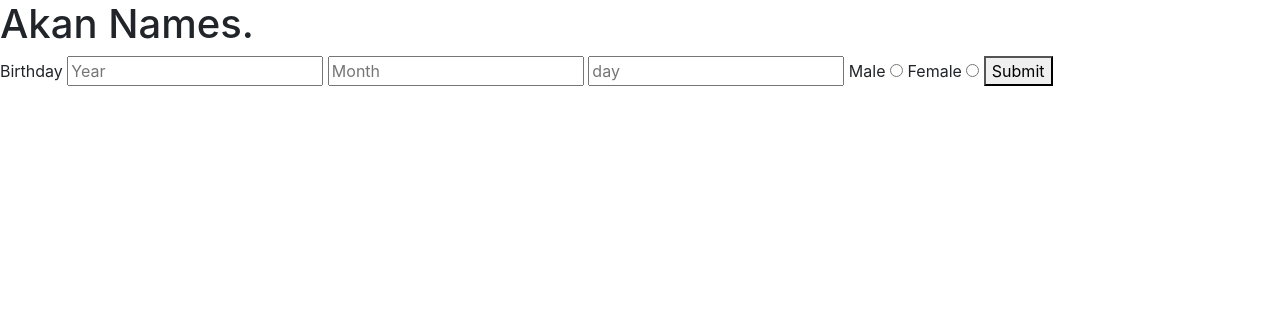
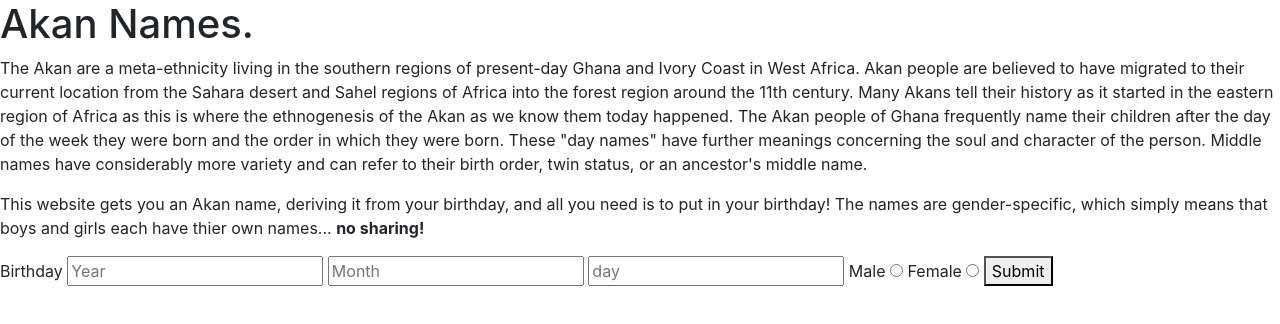
Before and after one commit to ICee-6717OK/akan_name, a plain HTML site: page index.html in a window 1280 px wide. Drawn offline with nearby package versions, Linux system fonts and the light colour scheme.

Commit message:
add content

```diff
--- a/index.html
+++ b/index.html
@@ -7,7 +7,12 @@
   </head>
   <body>
     <h1>Akan Names.</h1>
-    <div>
+    <div class="content">
+        <p>The Akan are a meta-ethnicity living in the southern regions of present-day Ghana and Ivory Coast in West Africa. Akan people are believed to have migrated to their current location from the Sahara desert and Sahel regions of Africa into the forest region around the 11th century. Many Akans tell their history as it started in the eastern region of Africa as this is where the ethnogenesis of the Akan as we know them today happened. The Akan people of Ghana frequently name their children after the day of the week they were born and the order in which they were born. These "day names" have further meanings concerning the soul and character of the person. Middle names have considerably more variety and can refer to their birth order, twin status, or an ancestor's middle name.</p>
+
+        <p>This website gets you an Akan name, deriving it from your birthday, and all you need is to put in your birthday! The names are gender-specific, which simply means that boys and girls each have thier own names... <strong>no sharing!</strong></p>
+    </div>
+    <div class="form">
       <form>
         <label for="date">Birthday</label>
         <input type="number" name="year" id="year" placeholder="Year">
```
